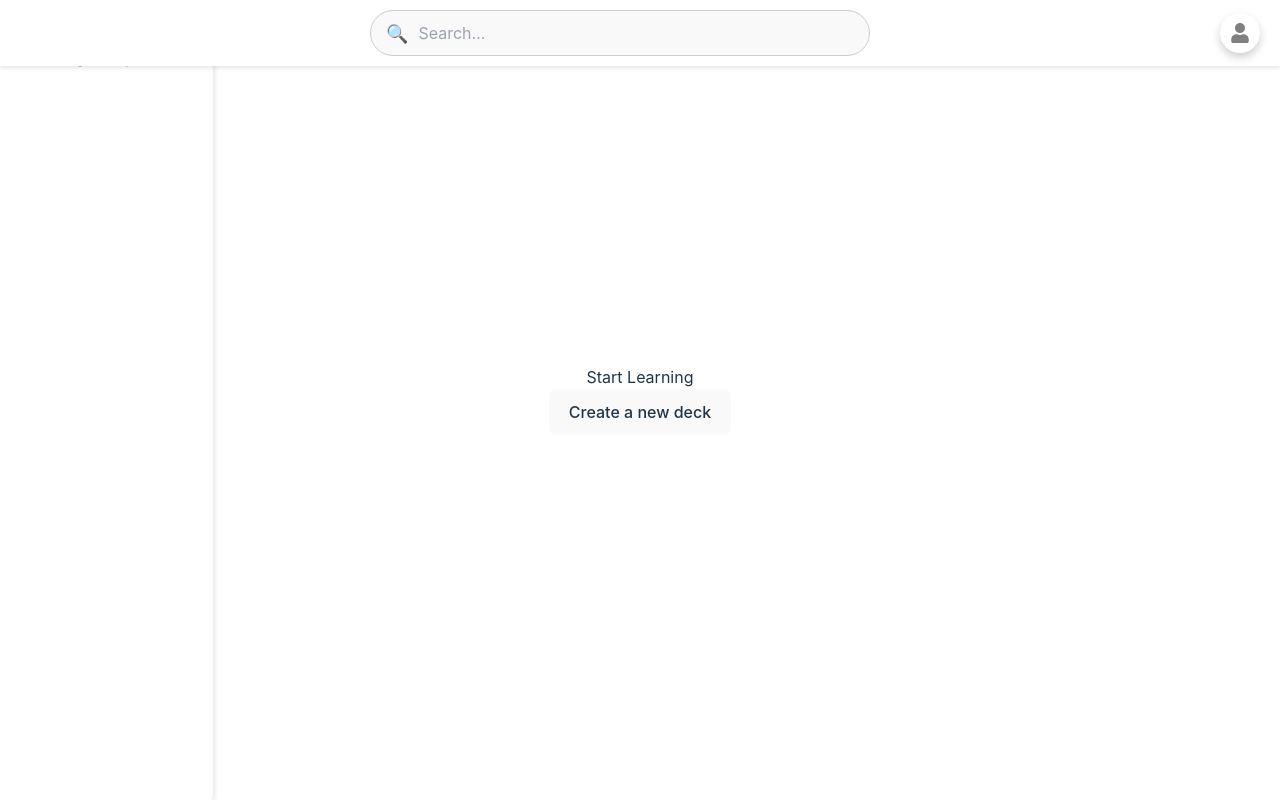
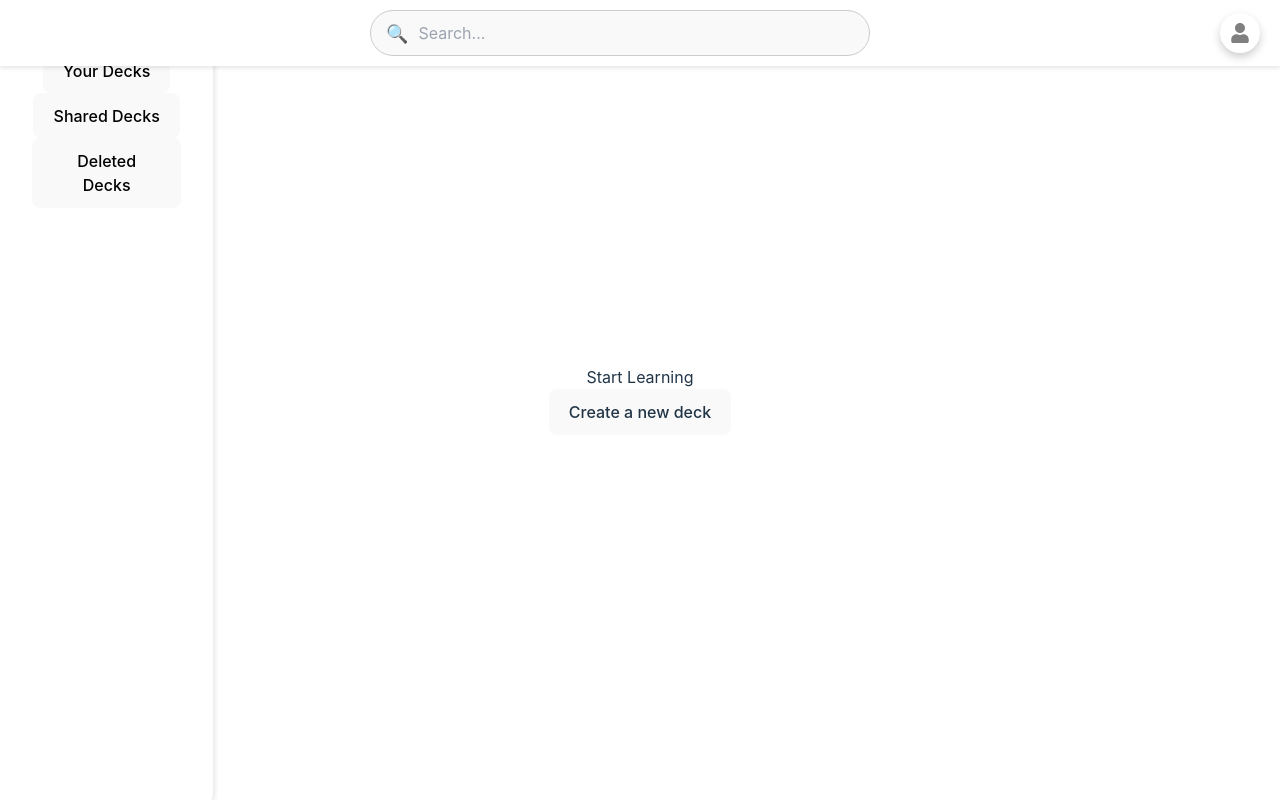
Before and after one commit to harryphma/smartCard, a React (Vite) app in the folder frontend_gemini/react-card/: page / in a window 1280 px wide. Built offline with nearby package versions, Linux system fonts and the light colour scheme.

Commit message:
add new components

```diff
--- /dev/null
+++ b/frontend_gemini/react-card/src/components/Decks.jsx
@@ -0,0 +1,5 @@
+export default function Decks({children}) {
+    return (
+        <button>{children}</button>
+    );
+}
--- a/frontend_gemini/react-card/src/components/NoDeckSelected.jsx
+++ b/frontend_gemini/react-card/src/components/NoDeckSelected.jsx
@@ -11,7 +11,7 @@ export default function NoDeckSelected() {
     }
     return (
         <>
-            <Modal ref={modal} buttonCaption = "Close">
+            <Modal ref={modal} buttonCaption = "Generate">
                 <h2 className="text-xl font-bold text-stone-700 my-4" >Invalid Input</h2>
                 <p className="text-stone-600 mb-4">Forgot to enter a value.</p>
                 <p className="text-stone-600 mb-4">Make sure to double check</p>
--- a/frontend_gemini/react-card/src/components/SideBar.jsx
+++ b/frontend_gemini/react-card/src/components/SideBar.jsx
@@ -1,7 +1,13 @@
+import Decks from "./Decks";
+
 export default function SideBar() {
     return (
-        <aside className="side-bar">
-            <h2>Side Bar</h2>
+        <aside className="side-bar h-full flex flex-col">
+            <ul className="mt-20 flex flex-col gap-28">
+                <Decks children="Your Decks"></Decks>
+                <Decks children="Shared Decks"></Decks>
+                <Decks children="Deleted Decks"></Decks>
+            </ul>
         </aside>
     );
 }
```
